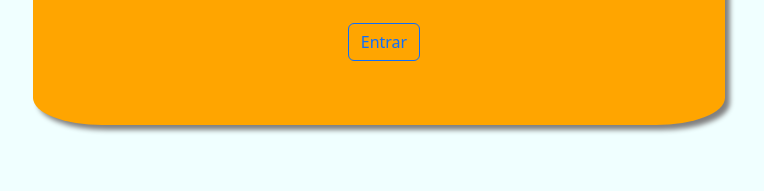
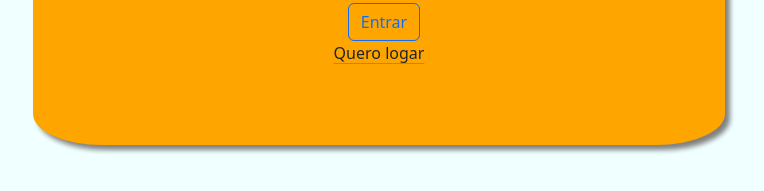
Before and after one commit to L3androRamos/biblioteca, a plain HTML site: page index.html in a window 1280 px wide. Shown: the part 411-602 px from the top of the page, without its empty margins (261-1025 px from the left). Drawn offline with nearby package versions, Linux system fonts and the light colour scheme.

Commit message:
havia faltado alguns codigos

```diff
--- a/index.html
+++ b/index.html
@@ -26,6 +26,11 @@
         class="btn btn-outline-primary botaoLogar">
         Entrar
 </button>
+<p>
+  <a href="login.html" class="link-dark link-offset-2 link-underline-opacity-25 link-underline-opacity-100-hover">
+    Quero logar
+
+</p>
 </div>
 
 </div>
```
Also changed, not shown: login.html (+1 -0 lines).
